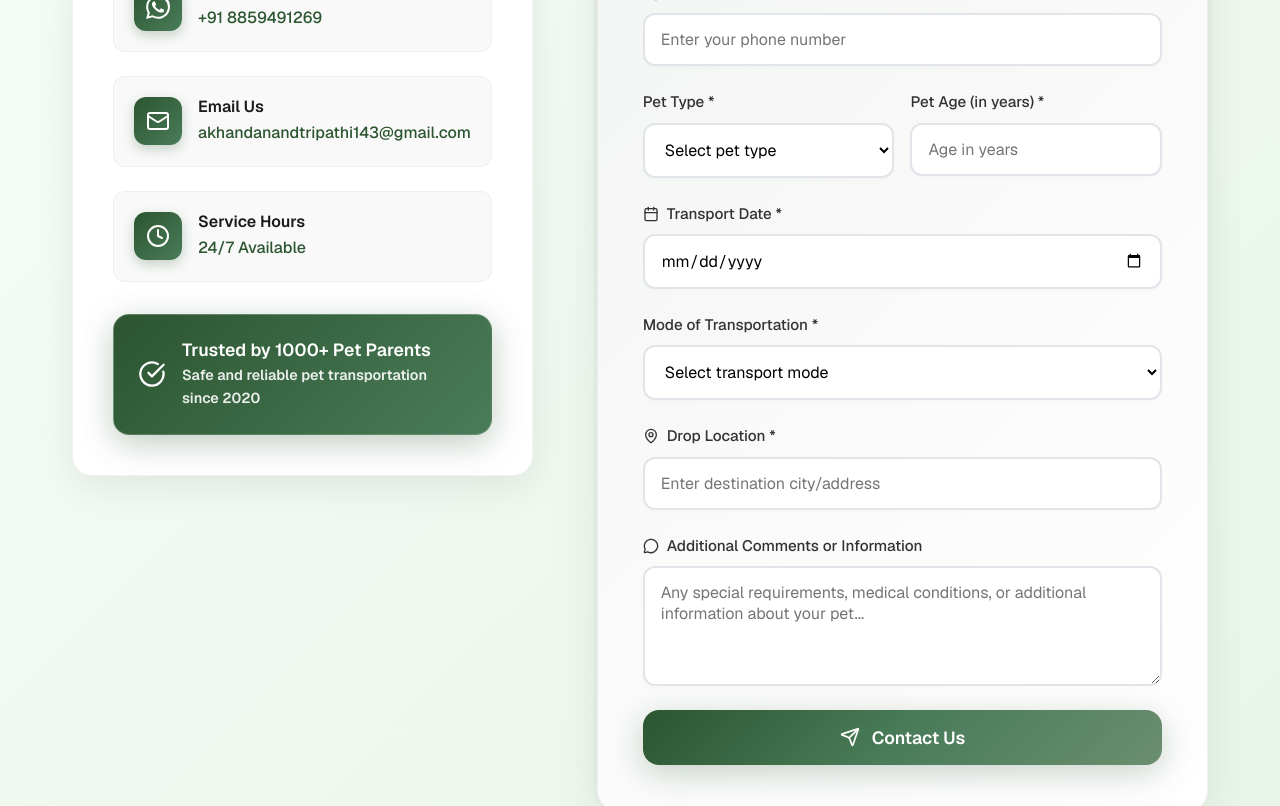
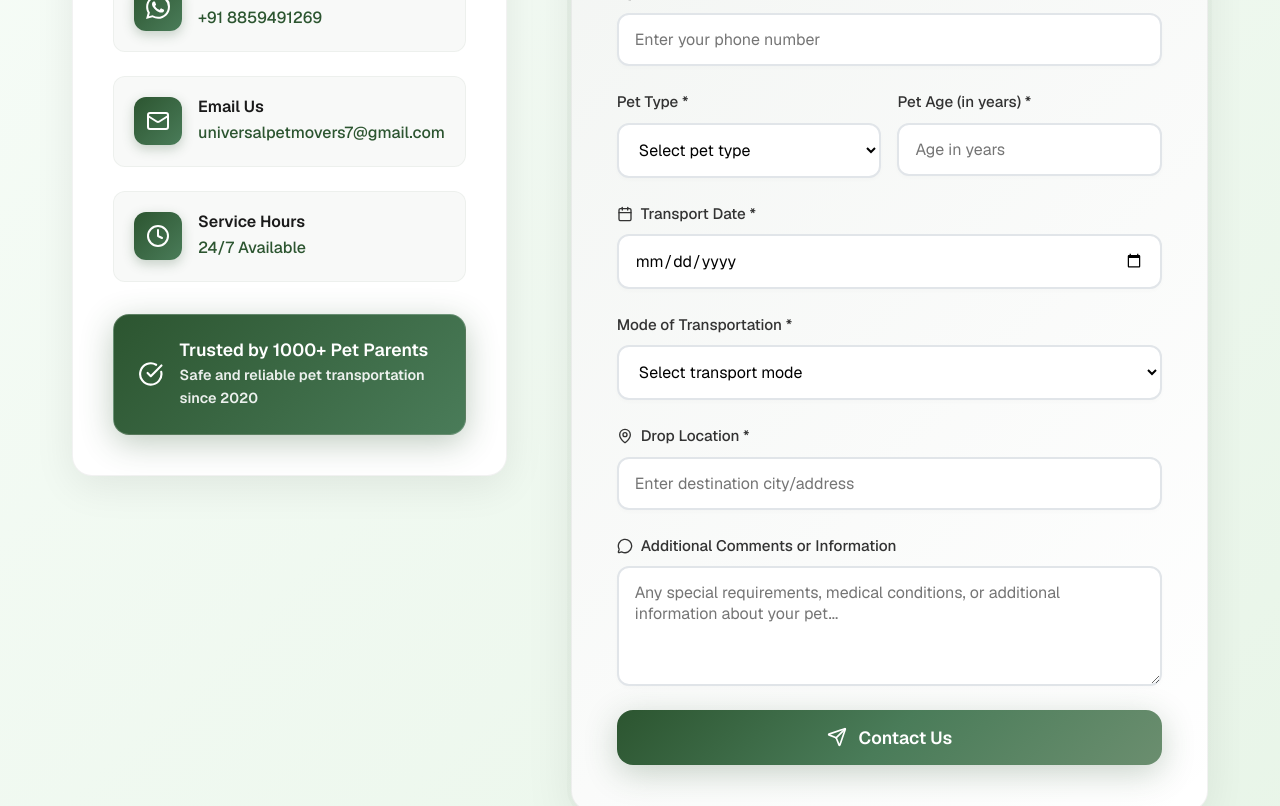
Before and after one commit to Luckysolanki902/universalpetmovers, a Next.js app: page / in a window 1280 px wide. Shown: the part 4860-5666 px from the top of the page. Built offline with nearby package versions, Linux system fonts and the light colour scheme.

Commit message:
chore: updated business mail

```diff
--- a/src/components/Contact.js
+++ b/src/components/Contact.js
@@ -106,8 +106,8 @@ const Contact = () => {
     {
       icon: <Mail size={24} />,
       title: 'Email Us',
-      value: 'akhandanandtripathi143@gmail.com',
-      action: 'mailto:akhandanandtripathi143@gmail.com'
+      value: 'universalpetmovers7@gmail.com',
+      action: 'mailto:universalpetmovers7@gmail.com'
     },
     {
       icon: <Clock size={24} />,
```
